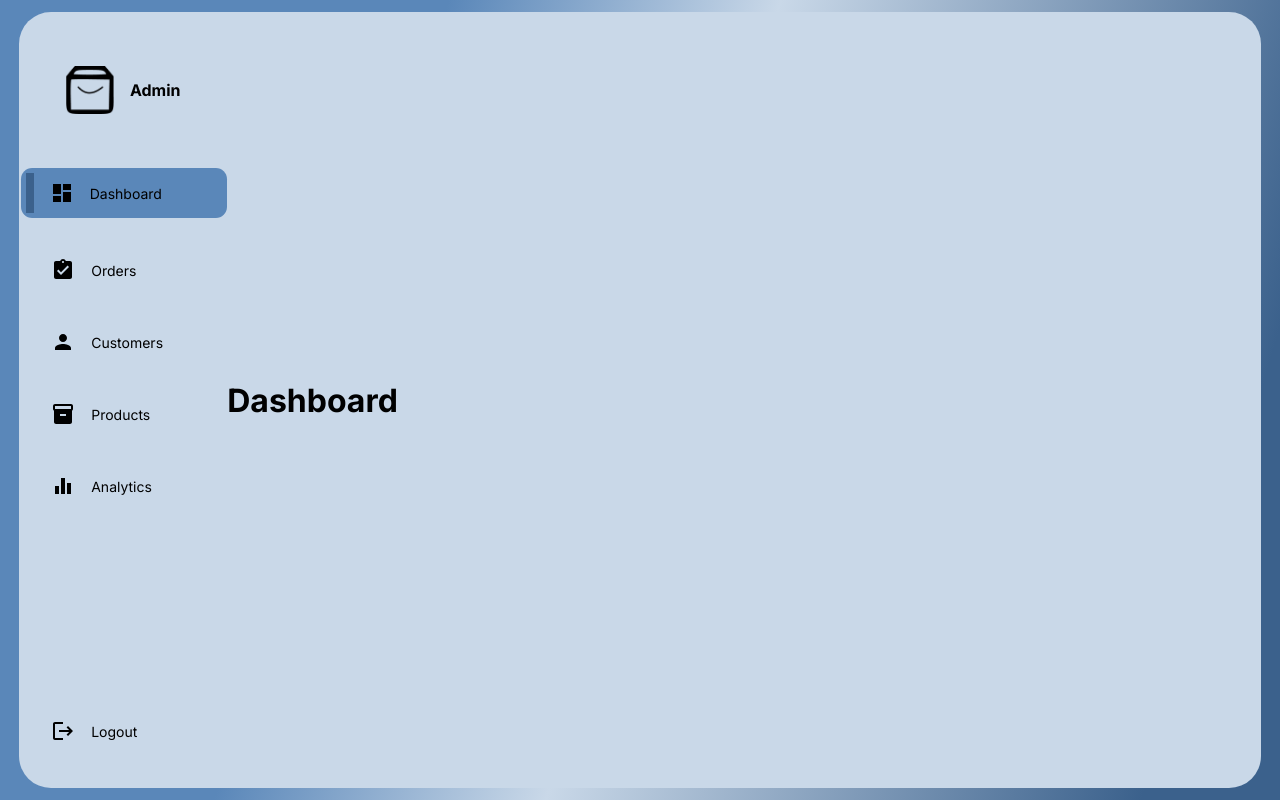
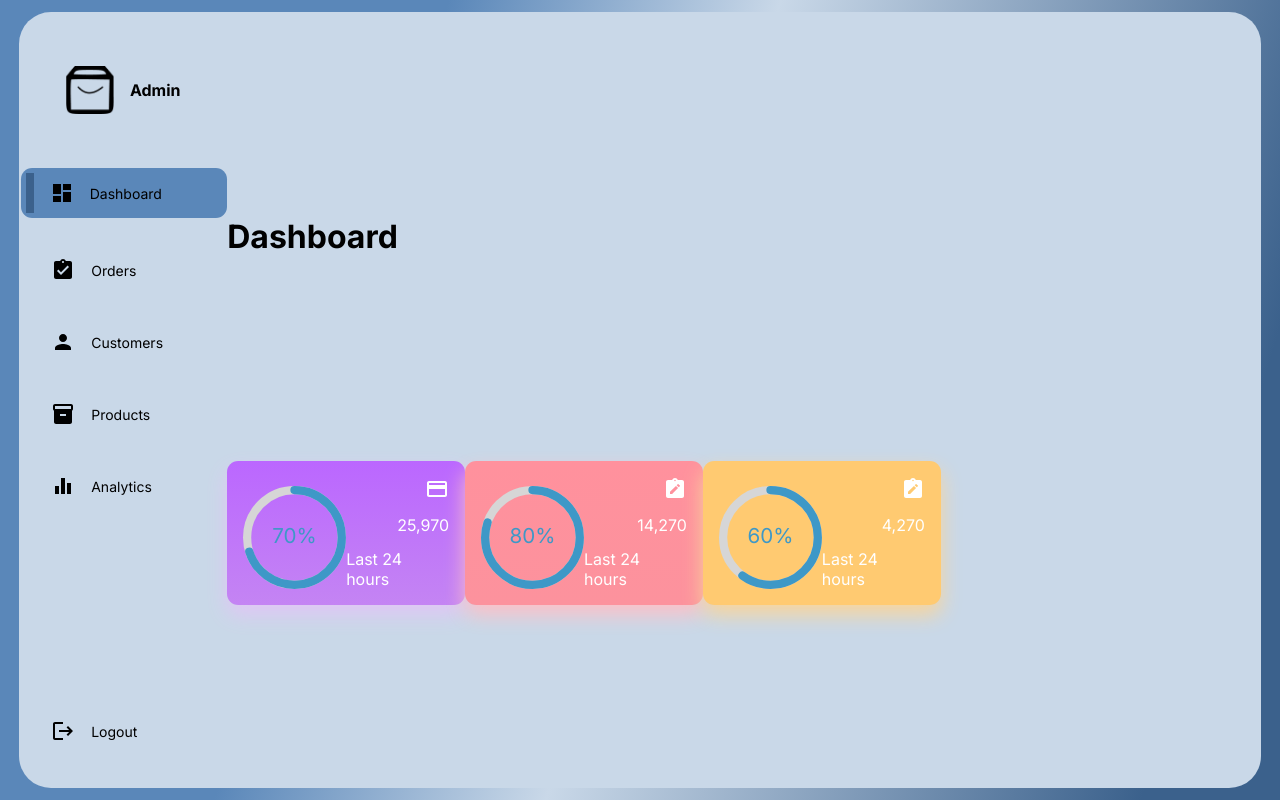
Before and after one commit to padepokanpenguin/admin-dashboard-ecommerce, a React (Create React App) app: page / in a window 1280 px wide. Built offline with nearby package versions, Linux system fonts and the light colour scheme.

Commit message:
fixing bug and adding card style

```diff
--- a/src/App.tsx
+++ b/src/App.tsx
@@ -1,6 +1,6 @@
 import React from "react";
 import MainDashboard from "./pages/Dashboard/MainDashboard/MainDashboard";
-import Sidebar from "./pages/Dashboard/Sidebar/sidebar";
+import Sidebar from "./components/Sidebar/sidebar";
 
 function App() {
   return (
--- a/src/pages/Dashboard/Sidebar/sidebar.tsx
+++ b/src/components/Sidebar/sidebar.tsx
@@ -2,7 +2,7 @@ import { useState } from "react";
 import LogoutIcon from "@mui/icons-material/Logout";
 
 import style from "./sidebar.module.css";
-import { SidebarData } from "../../../assets/data";
+import { SidebarData } from "../../assets/data";
 
 export default function Sidebar() {
   const [selected, setSelected] = useState(0);
--- /dev/null
+++ b/src/pages/Dashboard/Card/Card.module.css
@@ -0,0 +1,54 @@
+.CompactCard {
+  display: flex;
+  flex: 1;
+  height: 7rem !important;
+  border-radius: .7rem;
+  color: white;
+  padding: 1rem;
+  position: relative;
+  cursor: pointer;
+}
+
+.CompactCard:hover {
+  box-shadow: none !important;
+}
+
+.RadialBar {
+  flex: 1 1;
+  display: flex;
+  flex-direction: column;
+  justify-content: flex-end;
+  gap: 1rem;
+}
+
+.CircularProgressbar {
+  width: 4rem !important;
+  overflow: visible;
+}
+
+.CircularProgressbar-path {
+  stroke: white !important;
+  stroke-width: 12px !important;
+  filter: drop-shadow(2px 4px 6px white);
+}
+
+.CircularProgressbar-trail {
+  display: none;
+}
+
+.CircularProgressbar-text {
+  fill: white !important;
+}
+
+.RadialBar > span {
+  font-size: 17px;
+  font-weight: bold;
+}
+
+.Detail {
+  flex: 1;
+  display: flex;
+  flex-direction: column;
+  align-items: flex-end;
+  justify-content: space-between;
+}
--- a/src/pages/Dashboard/Card/Card.tsx
+++ b/src/pages/Dashboard/Card/Card.tsx
@@ -2,6 +2,9 @@ import React, { useState } from "react";
 import { motion, AnimateSharedLayout } from "framer-motion";
 
 import style from "./Card.module.css";
+import { CircularProgressbar } from "react-circular-progressbar";
+import "react-circular-progressbar/dist/styles.css";
+
 interface BaseCard {
   title: string;
   color: Record<"background" | "boxShadow", string>;
@@ -38,28 +41,6 @@ export default function Card({
           title={title}
           color={color}
         />
-        // <motion.div
-        //   className={style.CompactCard}
-        //   style={{
-        //     background: color.background,
-        //     boxShadow: color.boxShadow,
-        //   }}
-        //   layoutId="expandableCard"
-        //   onClick={() => setExpanded(!expanded)}
-        // >
-        //   <div className={style.RadialBar}>
-        //     {/* <CircularProgressbar
-        //       value={barValue}
-        //       text={`${barValue}%`}
-        //     /> */}
-        //     <span>{title}</span>
-        //   </div>
-        //   <div className={style.Detail}>
-        //     {png}
-        //     <span>${value}</span>
-        //     <span>Last 24 hours</span>
-        //   </div>
-        // </motion.div>
       )}
     </AnimateSharedLayout>
   );
@@ -67,9 +48,19 @@ export default function Card({
 
 export function CompactCard({ png, value, barValue, title, color }: BaseCard) {
   return (
-    <div className={style.CompactCard}>
-      <div className={style.RadialBar}>Chart</div>
-      <div className={style.Detail}>{png}</div>
+    <div className={style.CompactCard}
+      style={{
+        background: color.background,
+        boxShadow: color.boxShadow
+      }}>
+      <div className={style.RadialBar}>
+        <CircularProgressbar value={barValue} text={`${barValue}%`} />
+      </div>
+      <div className={style.Detail}>
+        {png}
+        <span>{value}</span>
+        <span>Last 24 hours</span>
+      </div>
     </div>
   );
 }
--- a/src/pages/Dashboard/MainDashboard/MainDashboard.tsx
+++ b/src/pages/Dashboard/MainDashboard/MainDashboard.tsx
@@ -1,9 +1,11 @@
+import Cards from "../Cards/Cards";
 import style from "./MainDashboard.module.css";
 
 export default function MainDashboard() {
   return (
     <div className={style.MainDashboard}>
       <h1>Dashboard</h1>
+      <Cards />
     </div>
   );
 }
```
Also changed, not shown: src/components/Sidebar/sidebar.module.css (renamed from src/pages/Dashboard/Sidebar/sidebar.module.css), src/pages/Dashboard/Cards/Card.module.css (deleted), src/pages/Dashboard/Cards/Cards.module.css (renamed from src/pages/Dashboard/Card/Cards.module.css).
